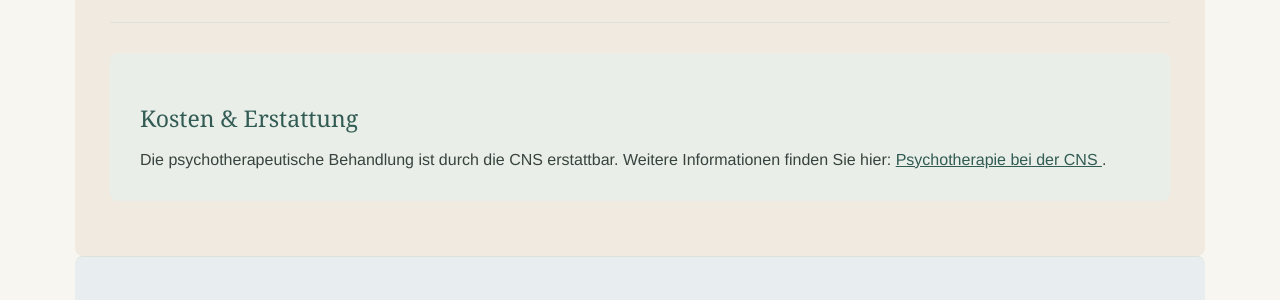
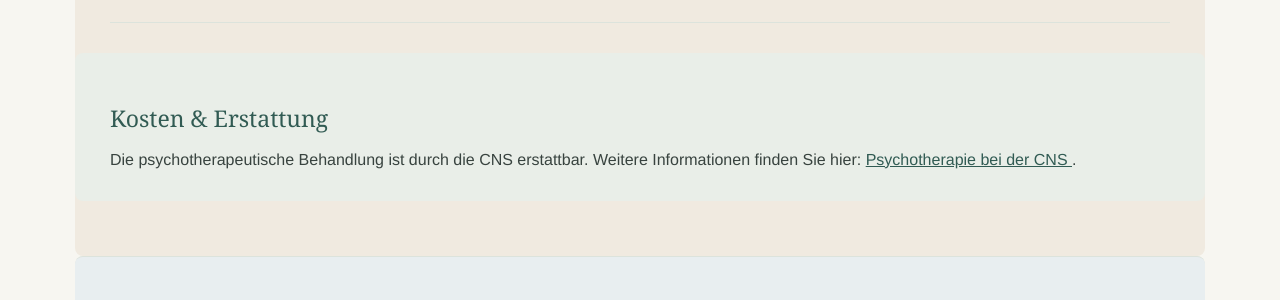
Before and after one commit to bjoernbrightside/praxis-schwebsange, a Jekyll site: the page built from de/index.md, in a window 1280 px wide. Shown: the part 1517-1817 px from the top of the page. Built offline with Jekyll 4.4.1, drawn with Linux system fonts in a browser that asks for light colours; our own code applies the rules of GitHub Pages for plain Markdown files.

Commit message:
Update custom.css

```diff
--- a/assets/css/custom.css
+++ b/assets/css/custom.css
@@ -134,7 +134,7 @@ p {
       rgba(247, 246, 241, 0.35),
       rgba(247, 246, 241, 0.48)
     ),
-    url("/assets/images/hero-schwebsange.png");
+    url("../images/hero-schwebsange.png");
 
   background-size: cover;
   background-position: center 55%;
@@ -216,7 +216,7 @@ p {
 }
 
 /* =========================================
-   ICONS IN DEN ANGEBOTSKÄSTCHEN
+   ANGEBOTSKARTEN-ICONS
 ========================================= */
 
 .offer-card-icon {
@@ -286,15 +286,13 @@ p {
   margin: 0 0 35px;
 }
 
-/* Zentrierte Abschnittsüberschriften */
-
 .content-section-title {
   text-align: center;
   margin: 0 0 35px;
 }
 
 /* =========================================
-   ICON FÜR ADRESSE UND ANFAHRT
+   ADRESS-ICON
 ========================================= */
 
 .section-heading {
@@ -384,14 +382,15 @@ p {
 }
 
 /* =========================================
-   KOSTENBOX
+   KOSTENBOX – VOLLE BREITE
 ========================================= */
 
 .cost-box {
   background: var(--green-light);
-  padding: 28px 30px;
+  padding: 28px 35px;
   border-radius: 8px;
-  margin-top: 30px;
+  margin: 30px -35px 0;
+  width: auto;
 }
 
 .cost-box h3 {
@@ -606,6 +605,11 @@ p {
     font-size: 21px;
   }
 
+  .cost-box {
+    margin: 30px -20px 0;
+    padding: 25px 20px;
+  }
+
   .address-section {
     padding: 40px 0;
   }
```
